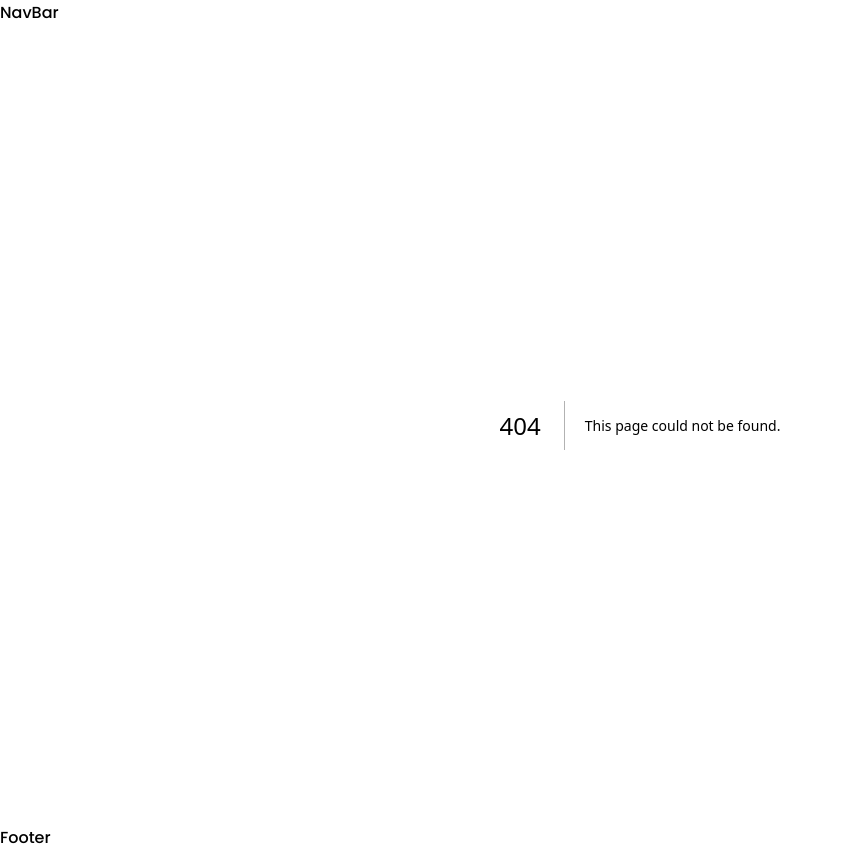
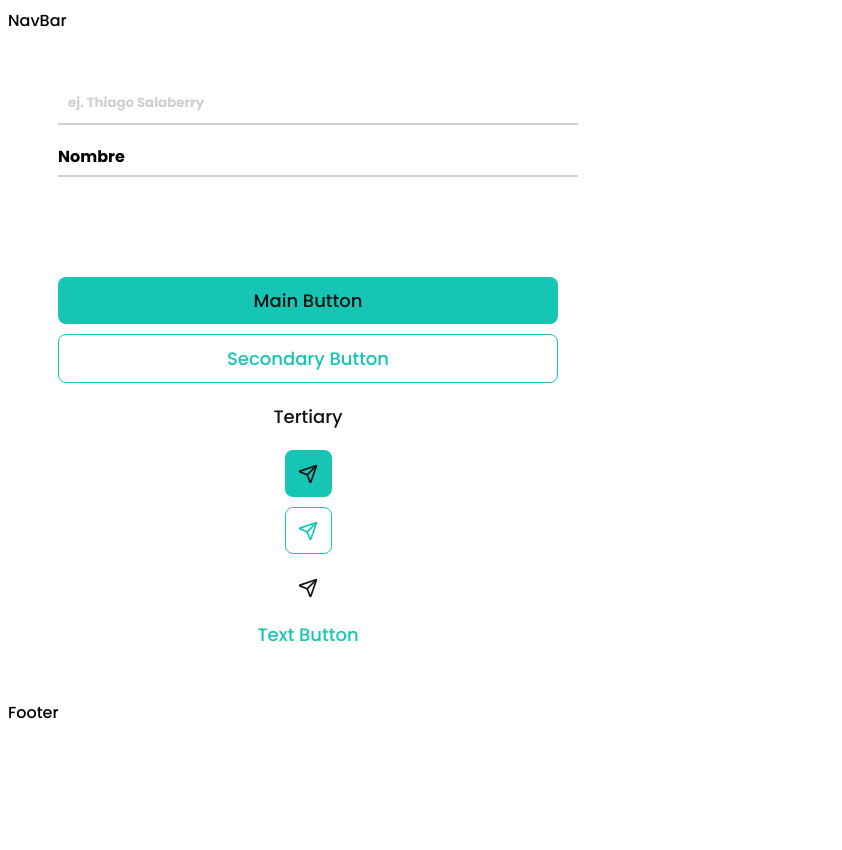
Before and after one commit to No-Country-simulation/s17-01-ft-node-react, a Next.js app in the folder frontend/: page /test in a window 1280 px wide. Before the commit this address had no page. Shown: the whole page, without its empty margins (0-842 px from the left). After the commit the page ends 800 px from the top, so only its background shows below. Built offline with nearby package versions, Linux system fonts and the light colour scheme.

Commit message:
FEAT: Buttons & Inputs unfinished

```diff
--- /dev/null
+++ b/frontend/app/test/page.tsx
@@ -0,0 +1,62 @@
+"use client";
+import styles from "./styles.module.css"
+import { Button, Inputs } from "@/ui-atoms";
+import React, { useState } from "react";
+import { Send } from "lucide-react";
+
+export default function Page() {
+    const [disabled, setDisabled] = useState<boolean>(false);
+    const [testForm, setTestForm] = useState<{value:string, missing: boolean}>({value: "", missing: false});
+    const handleChange = (value:string) => {
+        setTestForm({
+            value,
+            missing: false
+        })
+    };
+    const handleInvalid = (e:React.FormEvent<HTMLFormElement>):void => {
+        e.preventDefault();
+        setTestForm({
+            ...testForm,
+            missing: true
+        })
+    };
+    const handleSubmit = (e:React.FormEvent<HTMLFormElement>):void => {
+        e.preventDefault();
+    }
+    return (
+        <section>
+            <form onInvalid={handleInvalid} onSubmit={handleSubmit} className={styles.buttons_container}>
+                <Inputs
+                    name="name"
+                    type="text"
+                    missing={testForm.missing}
+                    disabled={disabled}
+                    required={true}
+                    placeholder="ej. Thiago Salaberry"
+                    value={testForm.value}
+                    onChange={(value:string) => handleChange(value)}
+                />
+                <Inputs
+                    label="Nombre"
+                    name="name"
+                    type="text"
+                    missing={testForm.missing}
+                    disabled={disabled}
+                    required={true}
+                    placeholder="ej. Thiago Salaberry"
+                    value={testForm.value}
+                    onChange={(value:string) => handleChange(value)}
+                />
+            </form>
+            <div className={styles.buttons_container}>
+                <Button variant="main" disabled={disabled} onClick={()=>console.log("Main Button")}>Main Button</Button>
+                <Button variant="secondary" disabled={disabled} onClick={()=>console.log("Secondary Button")}>Secondary Button</Button>
+                <Button variant="tertiary" disabled={disabled} onClick={()=>console.log("Secondary Icon Button")}>Tertiary</Button>
+                <Button variant="mainIcon" disabled={disabled} onClick={()=>console.log("Tertiary Button")}><Send size={20}/></Button>
+                <Button variant="secondaryIcon" disabled={disabled} onClick={()=>console.log("Main Icon Button")}><Send size={20}/></Button>
+                <Button variant="tertiaryIcon" disabled={disabled} onClick={()=>console.log("Tertiary Icon Button")}><Send size={20}/></Button>
+                <Button variant="text" disabled={disabled} onClick={()=>console.log("Text Button")}>Text Button</Button>
+            </div>
+        </section>
+    )
+}
--- /dev/null
+++ b/frontend/app/test/styles.module.css
@@ -0,0 +1,8 @@
+.buttons_container {
+    display: flex;
+    flex-direction: column;
+    gap: 10px;
+    width: 500px;
+    align-items: center;
+    padding: 50px;
+}
--- a/frontend/package.json
+++ b/frontend/package.json
@@ -12,6 +12,7 @@
   },
   "dependencies": {
     "date-fns": "^3.6.0",
+    "lucide-react": "^0.438.0",
     "next": "14.0.4",
     "react": "^18",
     "react-dom": "^18",
--- a/frontend/ui-atoms/buttons/index.tsx
+++ b/frontend/ui-atoms/buttons/index.tsx
@@ -1,9 +1,37 @@
 import styles from "./styles.module.css"
 import { ButtonProps } from "@/lib/types"
 import { outfit } from "@/lib/fonts"
+import { medium } from "@/utils/fonts/fonts"
 
 export function Button(props:ButtonProps) {
+    const isIcon = props.variant == "mainIcon" || props.variant == "secondaryIcon" || props.variant == "tertiaryIcon";
+    const handleClick = () => {
+        props.onClick();
+    };
+    // const handleTouchStart = (e:React.TouchEvent) => {
+    //     e.preventDefault();
+    //     console.log("Click: ", e.type)
+    // }
+    // const handleTouchEnd = () => {
+    //     console.log("Termina el tap")
+    // }
+    // const handleEventType = (e:React.MouseEvent) => {
+    //     console.log(e.type)
+    // }
     return (
-        <button className={`${styles.button} ${outfit.className}`}>Button</button>
+        <button
+            className={`
+                ${styles[props.variant]}
+                ${styles.button}
+                ${isIcon && styles.icon}
+                ${props.disabled && styles.disabled}
+                ${medium.className}
+            `}
+            type={props.type == "submit" ? "submit" : "button"}
+            id={props.id || ""}
+            onClick={handleClick}
+            // onTouchEnd={handleTouchEnd}
+            disabled={props.disabled}
+        >{props.children}</button>
     )
 }
--- a/frontend/ui-atoms/buttons/styles.module.css
+++ b/frontend/ui-atoms/buttons/styles.module.css
@@ -0,0 +1,83 @@
+.button {
+    background: none;
+    border: none;
+    cursor: pointer;
+    width: 100%;
+    font-size: 18px;
+    font-weight: normal;
+    color: var(--color-neutral);
+    border-radius: 8px;
+    display: grid;
+    place-content: center;
+    padding: 10px 20px;
+    transition: all .2s;
+}
+/* MAIN & ICON_MAIN */
+.main, .mainIcon {
+    background: var(--color-primary);
+}
+.main:hover, .mainIcon:hover {
+    background: var(--primary-5);
+}
+.main:active, .mainIcon:active {
+    background: var(--primary-6);
+}
+/* SECONDARY & ICON_SECONDARY */
+.secondary, .secondaryIcon {
+    border: 1px solid var(--color-primary);
+    color: var(--color-primary);
+}
+.secondary:hover, .secondaryIcon:hover {
+    border: 1px solid var(--primary-5);
+    color: var(--primary-5);
+}
+.secondary:active, .secondaryIcon:active {
+    border: 1px solid var(--primary-6);
+    color: var(--primary-6);
+}
+/* TERTIARY & ICON_TERTIARY */
+.tertiary, .tertiaryIcon {
+
+}
+.tertiary:hover, .tertiaryIcon:hover {
+    background: var(--primary-1);
+}
+.tertiary:active, .tertiaryIcon:active {
+    background: var(--primary-2)
+}
+/* TEXT & ICON_TEXT */
+.text {
+    color: var(--color-primary);
+    width: fit-content;
+    padding: 0;
+    overflow: hidden;
+    border-radius: 0;
+}
+.text::after {
+    content: attr(data);
+    width: 100%;
+    height: 2px;
+    background: var(--color-primary);
+    transform: translateY(2px);
+    transition: all .2s;
+}
+.text:hover {
+    color: var(--primary-5);
+}
+.text:hover::after {
+    background: var(--primary-5);
+    transform: translateY(0px);
+}
+.text:active {
+    color: var(--primary-6);
+}
+.text:active::after {
+    background: var(--primary-6);
+}
+.icon {
+    width: 47px;
+    height: 47px;
+}
+.disabled {
+
+}
--- a/frontend/ui-atoms/inputs/index.tsx
+++ b/frontend/ui-atoms/inputs/index.tsx
@@ -1,5 +1,46 @@
+import { InputProps } from "@/lib/types";
 import styles from "./styles.module.css";
+import { useEffect, useState } from "react";
+import { regular } from "@/utils/fonts/fonts";
 
-export function Inputs() {
-    return <div>Inputs component</div>;
+export function Inputs(props:InputProps) {
+    const [focusing, setFocusing] = useState<boolean>(false);
+    const handleChange = (e:React.ChangeEvent<HTMLInputElement>):void => {
+        const inputValue:string = e.target.value;
+        props.onChange(inputValue);
+    }
+    useEffect(()=>{
+        console.log({focusing})
+    }, [focusing])
+    return (
+        <div className={styles.input_container}>
+            {props.label && (
+                <label
+                    htmlFor={props.name}
+                    className={`${styles.label} ${(focusing || props.value) && styles.focusing}`}
+                >{props.label}</label>
+            )}
+            <input
+                type={props.type}
+                name={props.name}
+                value={props.value}
+                placeholder={!props.label && props.placeholder || ""}
+                id={props.id}
+                required={props.required}
+                disabled={props.disabled}
+                onChange={handleChange}
+                onFocus={()=>setFocusing(true)}
+                onBlur={()=>setFocusing(false)}
+                className={`
+                    ${styles.input}
+                    ${regular.className}
+                    ${props.missing && styles.missing}
+                    ${props.value && styles.valued}
+                    ${props.disabled && styles.disabled}
+                `}
+                onFocusCapture={()=>setFocusing(true)}
+                onBlurCapture={()=>setFocusing(false)}
+            />
+        </div>
+    );
 };
--- a/frontend/ui-atoms/inputs/styles.module.css
+++ b/frontend/ui-atoms/inputs/styles.module.css
@@ -0,0 +1,50 @@
+.input_container {
+    display: flex;
+    flex-direction: column;
+    align-items: flex-start;
+    justify-content: flex-start;
+    position: relative;
+    width: 100%;
+}
+.label {
+    font-weight: 600;
+    position: absolute;
+    left: 0px;
+    top: 50%;
+    transform: translateY(-50%);
+    z-index: 10;
+    transition: all .2s;
+}
+.label.focusing {
+    transform: translateY(-150%);
+}
+.input {
+    width: 100%;
+    border: none;
+    border-bottom: 2px solid var(--neutral-3);
+    padding: 10px;
+    color: var(--color-neutral);
+    font-weight: bold;
+    position: relative;
+    transition: all .2s;
+    background: none;
+}
+.input:hover {
+    border-bottom: 2px solid var(--color-primary);
+}
+.input:focus {
+    outline: none;
+    border-bottom: 2px solid var(--color-primary);
+}
+.input::placeholder {
+    color: var(--neutral-3);
+}
+.input.valued {
+    border-bottom: 2px solid var(--color-primary);
+}
+.input.disabled {
+
+}
+.input.missing {
+    border-bottom: 2px solid var(--color-error);
+}
```
Also changed, not shown: frontend/lib/types/ui-atoms/index.tsx (+16 -2 lines), 2 other files (tests, documents, lock files or other folders).
